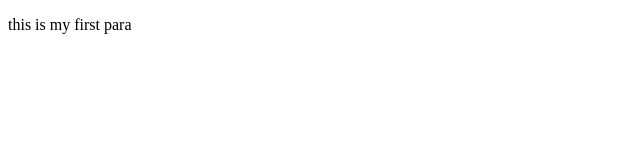
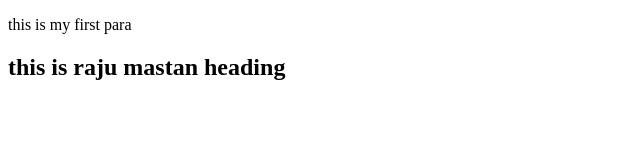
Before and after one commit to Raj-Sarakr/test, a plain HTML site: page index.html in a window 1280 px wide. Shown: the whole page, without its empty margins (0-640 px from the left). Drawn offline with Linux system fonts and the light colour scheme.

Commit message:
coloborator commit

```diff
--- a/index.html
+++ b/index.html
@@ -9,6 +9,7 @@
 <body>
 
     <p> this is my first para </p>
+    <h2> this is raju mastan heading </h2>
 
 </body>
 </html>
```
